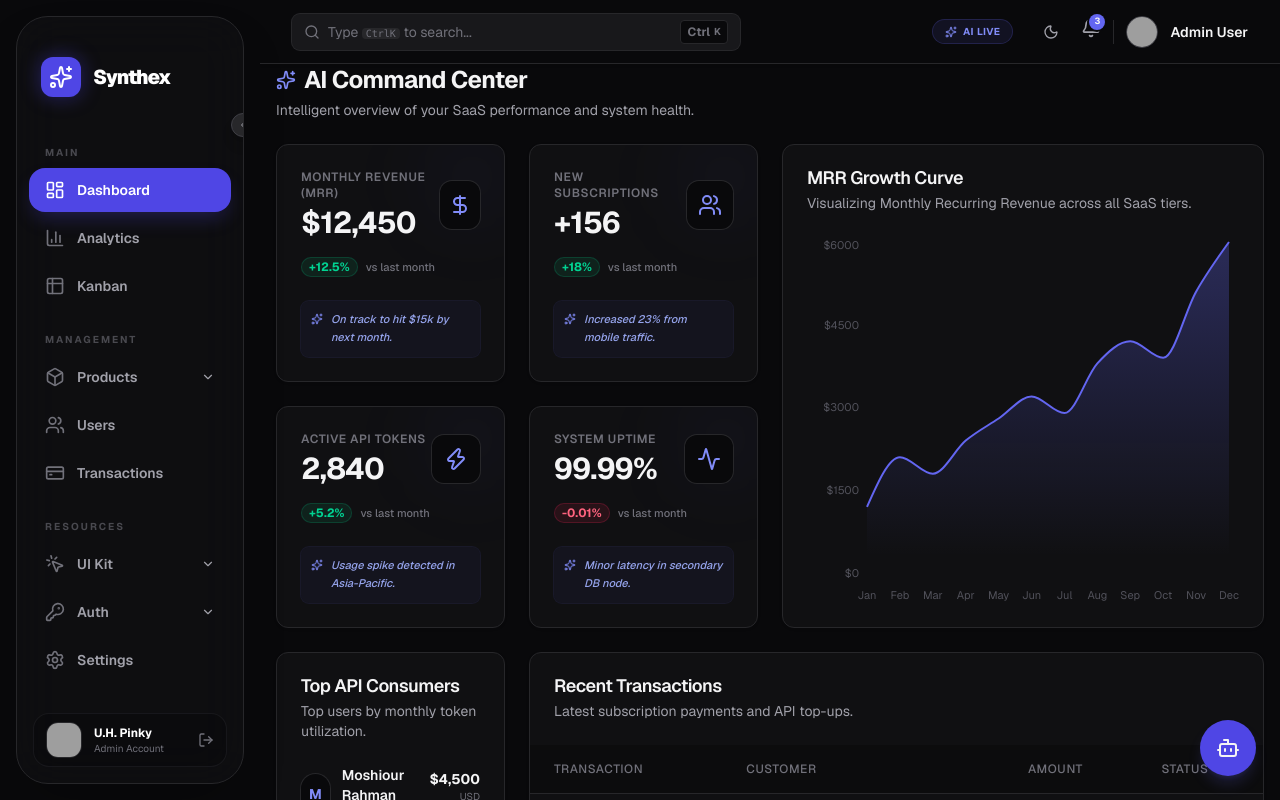
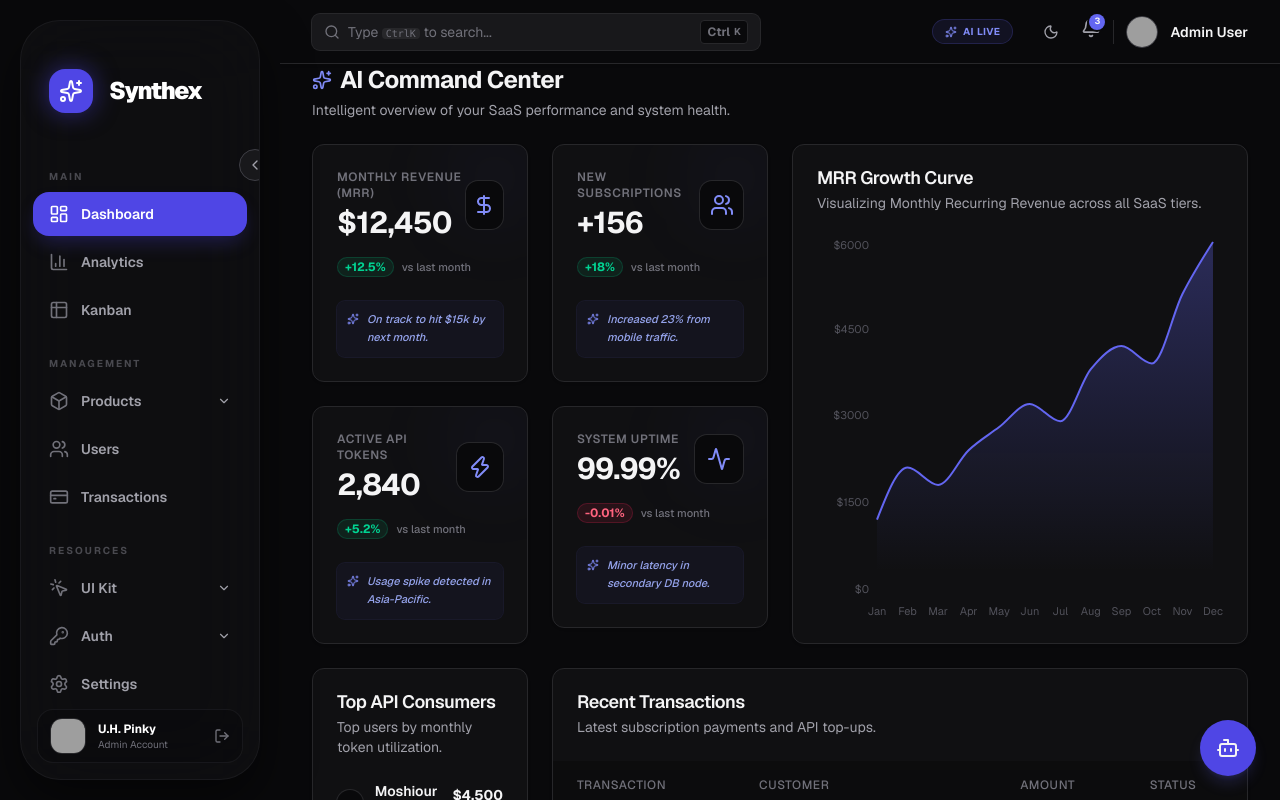
Before and after one commit to Pinky057/nexus-dashboard, a Next.js app: page / in a window 1280 px wide. Built offline with nearby package versions, Linux system fonts and the light colour scheme; grey boxes are pictures that could not be loaded.

Commit message:
style: Widened sidebar, redesigned toggle button, and increased content spacing for better UI polish.

```diff
--- a/src/app/(dashboard)/layout.tsx
+++ b/src/app/(dashboard)/layout.tsx
@@ -17,7 +17,7 @@
       <Sidebar isOpen={sidebarOpen} onClose={() => setSidebarOpen(false)} />
       <div className="flex flex-col flex-1 min-w-0 overflow-hidden">
         <Header onMenuClick={() => setSidebarOpen(true)} />
-        <main className="flex-1 overflow-y-auto px-4 pb-8 scrollbar-hide relative">
+        <main className="flex-1 overflow-y-auto px-8 pb-10 scrollbar-hide relative">
           {children}
           <AiAssistant />
         </main>
--- a/src/components/Sidebar.tsx
+++ b/src/components/Sidebar.tsx
@@ -93,7 +93,7 @@
   const pathname = usePathname()
 
   const toggleMenu = (name: string) => {
-    if (isCollapsed) setIsCollapsed(false) // Expand sidebar if a menu is clicked
+    if (isCollapsed) setIsCollapsed(false)
     setExpandedMenus(prev =>
       prev.includes(name) ? prev.filter(m => m !== name) : [...prev, name]
     )
@@ -101,7 +101,7 @@
 
   const toggleCollapse = () => {
     setIsCollapsed(!isCollapsed)
-    setExpandedMenus([]) // Close all submenus when collapsing
+    setExpandedMenus([])
   }
 
   return (
@@ -123,35 +123,35 @@
       <motion.aside
         initial={false}
         animate={{
-          width: isCollapsed ? 80 : 260,
+          width: isCollapsed ? 96 : 280,
           x: isOpen ? 0 : (typeof window !== 'undefined' && window.innerWidth < 1024 ? -300 : 0)
         }}
         className={cn(
-          "fixed inset-y-0 left-0 z-50 flex flex-col p-4 transition-all duration-300 ease-in-out lg:static lg:translate-x-0",
+          "fixed inset-y-0 left-0 z-50 flex flex-col p-5 transition-all duration-300 ease-in-out lg:static lg:translate-x-0",
           !isOpen && "max-lg:-translate-x-full"
         )}
       >
         {/* The Floating Panel */}
-        <div className="flex h-full flex-col rounded-[2rem] border border-zinc-800 bg-zinc-900/40 backdrop-blur-xl shadow-2xl overflow-hidden relative group">
+        <div className="flex h-full flex-col rounded-[2.5rem] border border-zinc-800/50 bg-zinc-900/40 backdrop-blur-2xl shadow-[0_20px_50px_rgba(0,0,0,0.5)] overflow-hidden relative group">
 
-          {/* Collapse Toggle Button (Desktop only) */}
+          {/* Collapse Toggle Button (Improved) */}
           <button
             onClick={toggleCollapse}
-            className="absolute -right-3 top-24 hidden lg:flex h-6 w-6 items-center justify-center rounded-full bg-zinc-800 border border-zinc-700 text-zinc-400 hover:text-white hover:bg-zinc-700 transition-all z-10 shadow-lg"
+            className="absolute -right-3 top-32 hidden lg:flex h-8 w-8 items-center justify-center rounded-full bg-zinc-900 border border-zinc-700 text-zinc-400 hover:text-indigo-400 hover:border-indigo-500/50 hover:shadow-[0_0_15px_rgba(99,102,241,0.3)] transition-all z-20"
           >
-            {isCollapsed ? <ChevronRight className="h-3 w-3" /> : <ChevronLeft className="h-3 w-3" />}
+            {isCollapsed ? <ChevronRight className="h-4 w-4" /> : <ChevronLeft className="h-4 w-4" />}
           </button>
 
           {/* Header/Logo */}
-          <div className="flex items-center gap-3 px-6 py-10">
-            <div className="flex h-10 w-10 shrink-0 items-center justify-center rounded-xl bg-indigo-600 shadow-[0_0_20px_rgba(79,70,229,0.4)]">
+          <div className="flex items-center gap-4 px-7 py-12">
+            <div className="flex h-11 w-11 shrink-0 items-center justify-center rounded-2xl bg-indigo-600 shadow-[0_0_25px_rgba(79,70,229,0.5)]">
               <Sparkles className="h-6 w-6 text-white" />
             </div>
             {!isCollapsed && (
               <motion.span
                 initial={{ opacity: 0, x: -10 }}
                 animate={{ opacity: 1, x: 0 }}
-                className="text-xl font-black text-white tracking-tighter"
+                className="text-2xl font-black text-white tracking-tighter"
               >
                 Synthex
               </motion.span>
```
